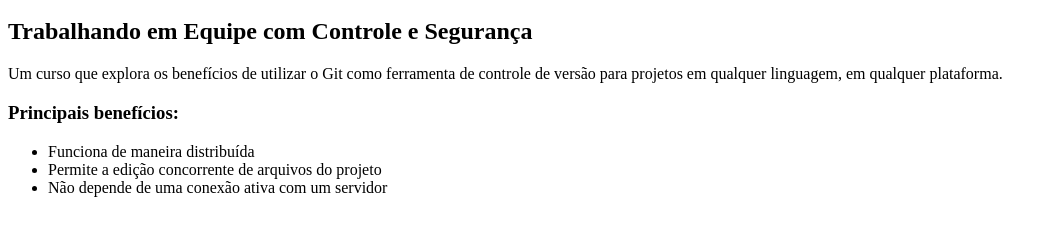
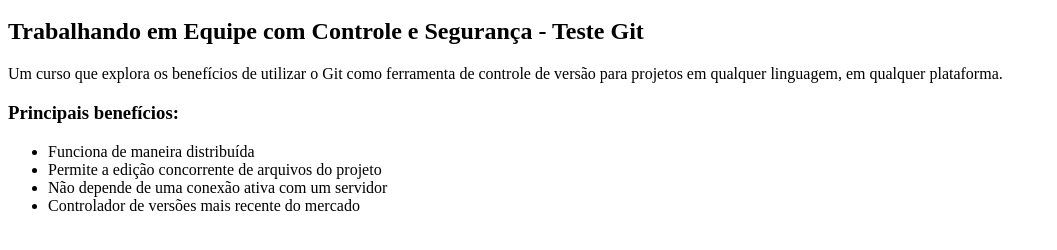
Before and after one commit to MiyukiAKuwano/curso-git, a plain HTML site: page index.html in a window 1280 px wide. Shown: the part 48-298 px from the top of the page, without its empty margins (0-1057 px from the left). Drawn offline with Linux system fonts and the light colour scheme.

Commit message:
Fim da atualizacao do arquivo

```diff
--- a/index.html
+++ b/index.html
@@ -3,13 +3,14 @@
 	</head>
 	<body>
 		<h1>Git</h1>
-		<h2>Trabalhando em Equipe com Controle e Segurança</h2>
+		<h2>Trabalhando em Equipe com Controle e Segurança - Teste Git</h2>
 		<p>Um curso que explora os benefícios de utilizar o Git como ferramenta de controle de versão para projetos em qualquer linguagem, em qualquer plataforma.</p>
 		<h3>Principais benefícios:</h3>
 		<ul>
 			<li>Funciona de maneira distribuída</li>
 			<li>Permite a edição concorrente de arquivos do projeto</li>
 			<li>Não depende de uma conexão ativa com um servidor</li>
+		    <li>Controlador de versões mais recente do mercado</li>
 		</ul>
 	</body>
 	</html>
```
